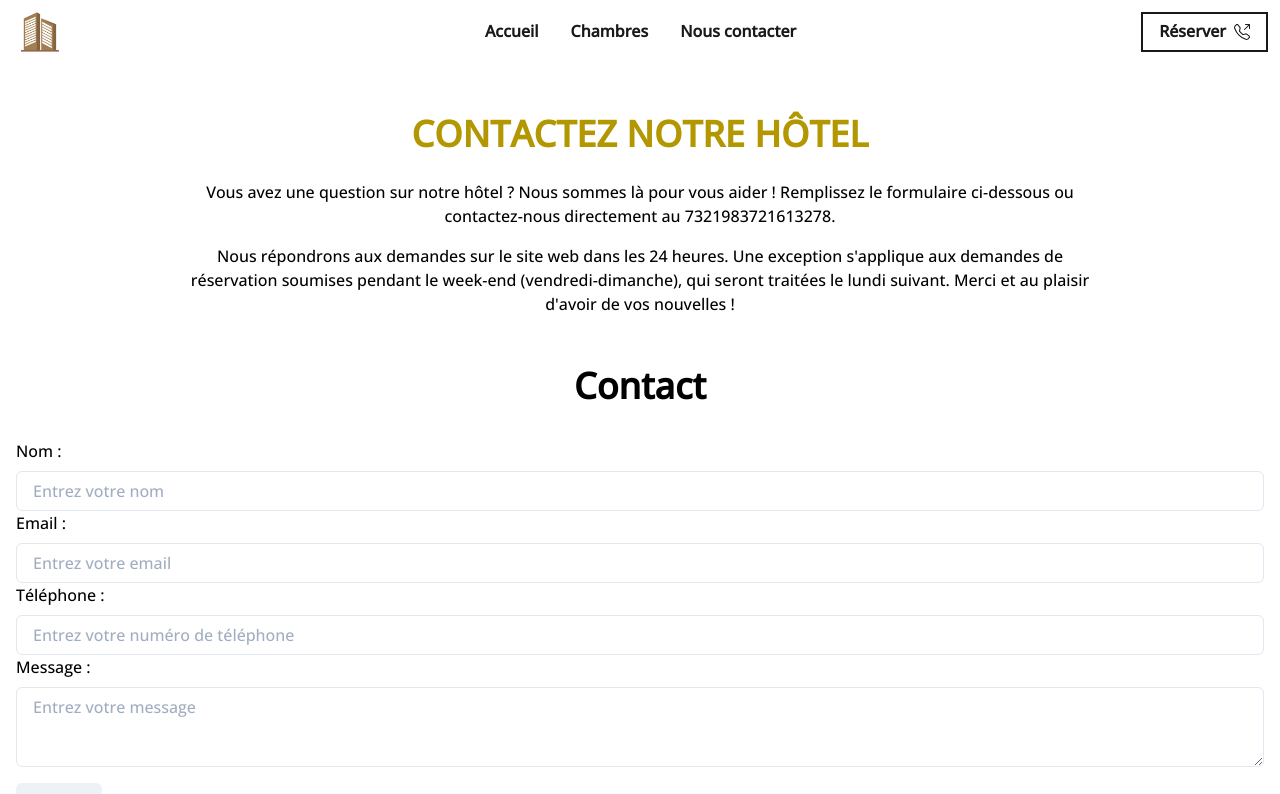
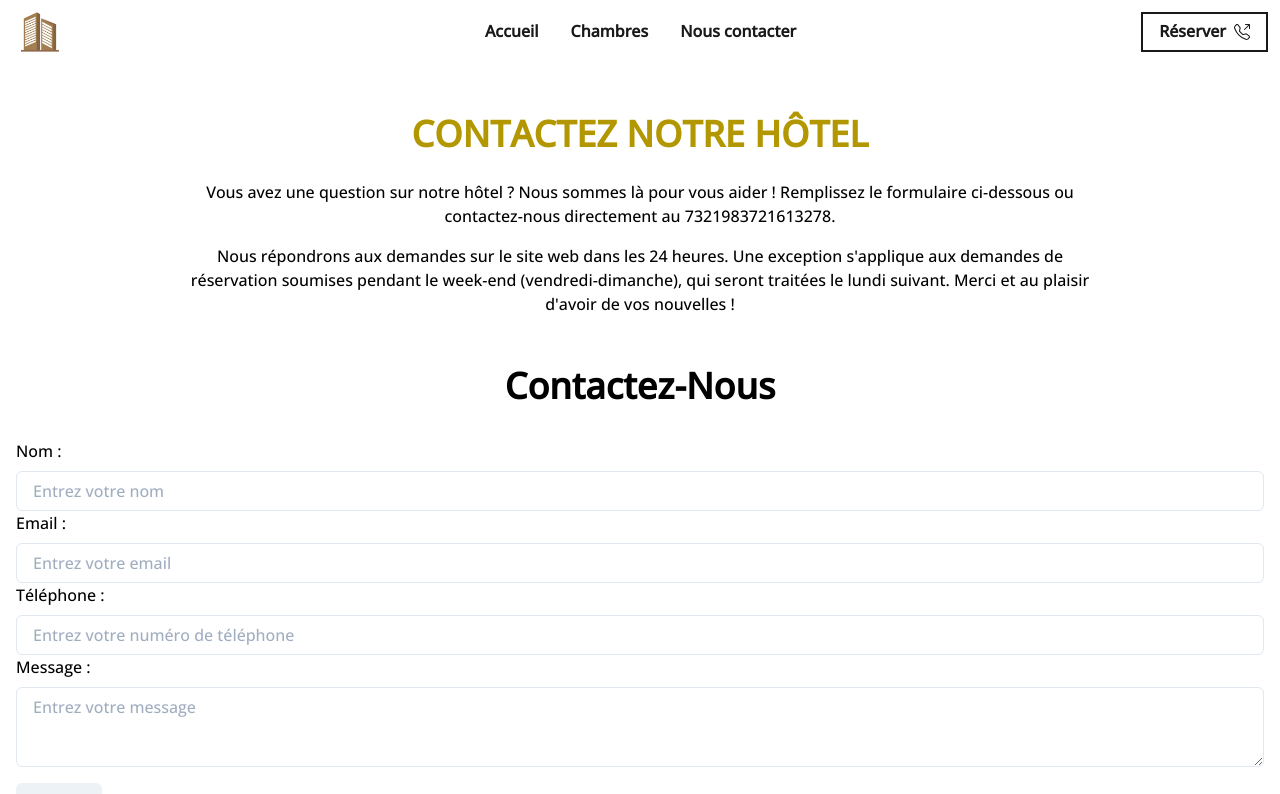
Before and after one commit to nemo256/hotel, a Next.js app: page /nous-contacter in a window 1280 px wide. Shown: the top 794 px of the page. Built offline with nearby package versions, Linux system fonts and the light colour scheme.

Commit message:
Update Element.js

```diff
--- a/src/components/nous-contacter/Element.js
+++ b/src/components/nous-contacter/Element.js
@@ -13,7 +13,7 @@ export default function Element() {
   return (
     <><>
     <Center>
-     <Heading>Contact </Heading>
+     <Heading>Contactez-Nous </Heading>
     </Center>
     <Box my={8} textAlign='left'>
       <form>
```
